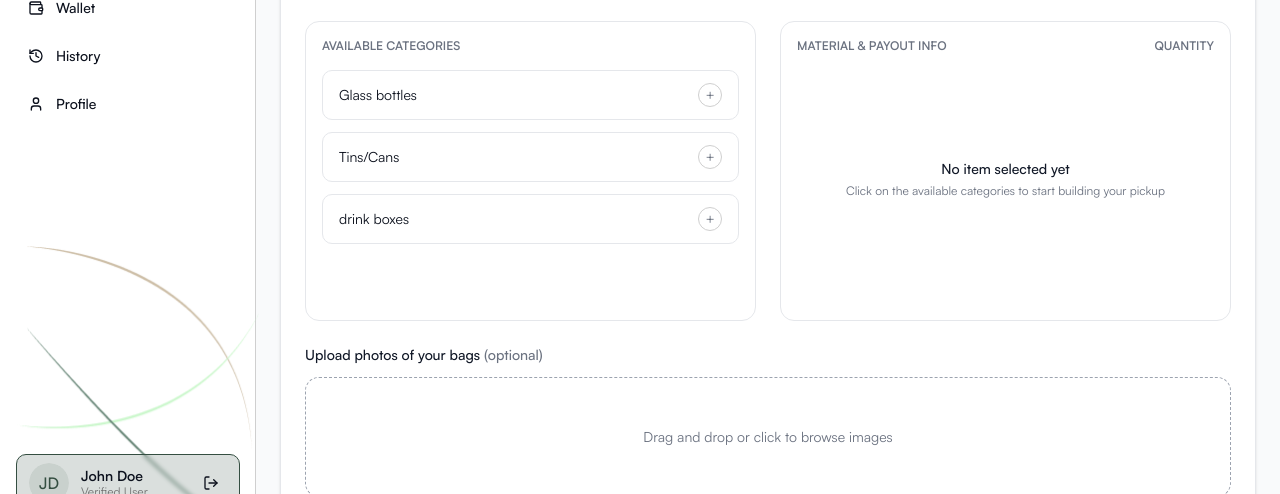
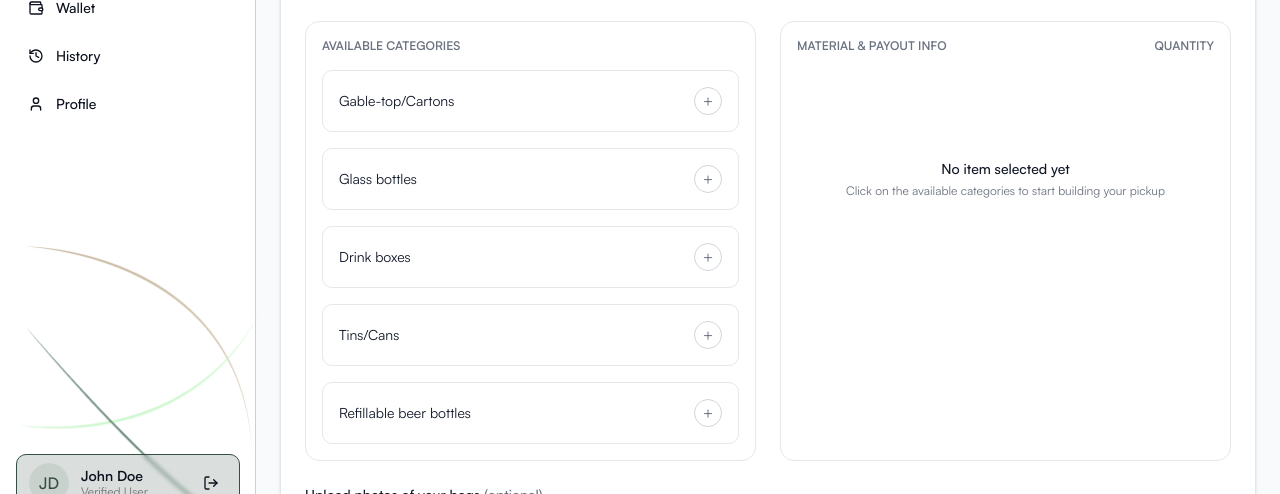
Before and after one commit to reginarecycle/regina-recycle-app, a React app in the folder frontend/: page /app/schedule/pickup in a window 1280 px wide. Shown: the part 248-742 px from the top of the page. Built offline with nearby package versions, Linux system fonts and the light colour scheme; no server answers; the HTML template or start-up script is replaced by a standard one.

Commit message:
step 2 and 3 added to the structure of the schedule page

```diff
--- a/frontend/src/views/customer/schedule_pickup_view/index.tsx
+++ b/frontend/src/views/customer/schedule_pickup_view/index.tsx
@@ -2,6 +2,9 @@ import { Input } from "@/components/ui/input";
 import { Button } from "@/components/ui/button";
 
 const SchedulePickup = () => {
+
+  const Items = ["Gable-top/Cartons","Glass bottles","Drink boxes","Tins/Cans","Refillable beer bottles",];
+
   return (
 
     <div className="space-y-6 px-6 py-4">
@@ -41,27 +44,20 @@ const SchedulePickup = () => {
          AVAILABLE CATEGORIES
      </p>
 
-    <div className="mt-4 space-y-3">
-      {/* Example Category Item */}
-     <div className="flex items-center justify-between rounded-lg border border-[#E5E7EB] px-4 py-3 text-sm">
-        <span>Glass bottles</span>
-         <button className="h-6 w-6 rounded-full border text-[#6B7280]">
-             +
-        </button>
-     </div>
+    <div className="mt-4 space-y-4">
+      {Items.map((item) => (
+          <div
+            key={item}
+            className="flex items-center justify-between rounded-lg border border-[#E5E7EB] bg-white px-4 py-4"
+          >
+            <span className="text-sm text-[#111827]">{item}</span>
 
-    <div className="flex items-center justify-between rounded-lg border border-[#E5E7EB] px-4 py-3 text-sm">
-        <span>Tins/Cans</span>
-        <button className="h-6 w-6 rounded-full border text-[#6B7280]">
-         +
-        </button>
-    </div>
-    <div className = "flex items-center justify-between rounded-lg border border-[#E5E7EB] px-4 py-3 text-sm">
-         <span>drink boxes</span>
-    <button className = "h-6 w-6 rounded-full border text-[#6B7280]">
-        +
-    </button>
-    </div>
+            <button className="flex h-7 w-7 items-center justify-center rounded-full border border-[#D1D5DB] text-[#6B7280] hover:bg-[#F9FAFB]">
+              +
+            </button>
+          </div>
+        ))}
+
     </div>
     </div>
 
@@ -101,8 +97,46 @@ const SchedulePickup = () => {
      </Button>
     </div>
     </div>
+
+    <div className="rounded-xl border border-[#E5E7EB] bg-white px-6 py-5 shadow-sm">
+      <div className="flex items-center justify-between">
+         <div className="flex items-start gap-4">
+             <div className="flex h-7 w-7 items-center justify-center rounded-full bg-[#F3F4F6] text-sm font-semibold text-[#111827]">
+             2
+            </div>
+         <div>
+        <p className="text-[15px] font-semibold text-[#111827]">
+          Select Pickup Time
+        </p>
+        <p className="text-[13px] text-[#6B7280]">
+          Select a suitable time for pickup
+        </p>
+       </div>
+       </div>
+    <span className="text-[#6B7280] text-xl">⌄</span>
+   </div>
+ </div>
+  <div className="rounded-xl border border-[#E5E7EB] bg-white px-6 py-5 shadow-sm">
+  <div className="flex items-center justify-between">
+    <div className="flex items-start gap-4">
+        <div className="flex h-7 w-7 items-center justify-center rounded-full bg-[#F3F4F6] text-sm font-semibold text-[#111827]">
+        3
+      </div>
+      <div>
+        <p className="text-[15px] font-semibold text-[#111827]">
+          Location Details
+        </p>
+        <p className="text-[13px] text-[#6B7280]">
+          Select a pickup address
+        </p>
+      </div>
     </div>
-  );
-};
+       <span className="text-[#6B7280] text-xl">⌄</span>
+    </div>
+</div>
+
+</div>
+
+)};
 
 export default SchedulePickup;
```
